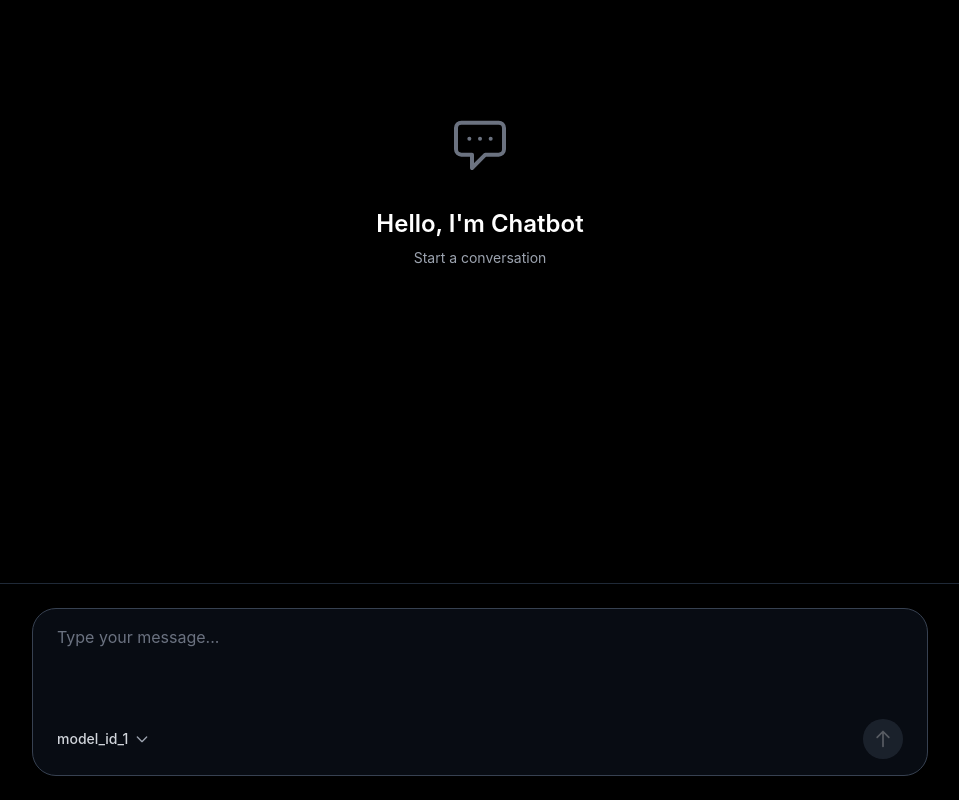
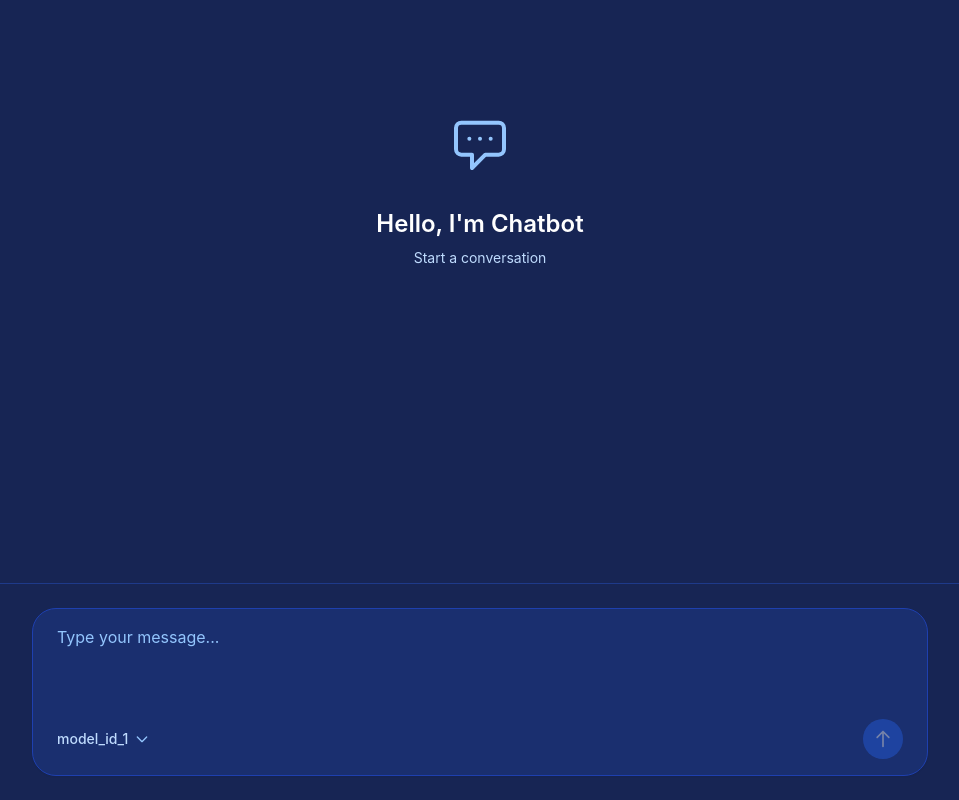
Before and after one commit to yangxinyangxin2-ctrl/YANGXIN-nextjs-chat, a Next.js app: page / in a window 1280 px wide. Shown: the whole page, without its empty margins (160-1119 px from the left). Built offline with nearby package versions, Linux system fonts and the light colour scheme.

Commit message:
修改chatgpt颜色，你喜欢吗
Change-Id: I1271c5637381afbe652c75522d8e6ba106c2a79b

```diff
--- a/src/app/globals.css
+++ b/src/app/globals.css
@@ -4,15 +4,15 @@
 
 :root {
   --foreground-rgb: 255, 255, 255;
-  --background-start-rgb: 0, 0, 0;
-  --background-end-rgb: 0, 0, 0;
+  --background-start-rgb: 30, 58, 138;
+  --background-end-rgb: 23, 37, 84;
 }
 
 @media (prefers-color-scheme: dark) {
   :root {
     --foreground-rgb: 255, 255, 255;
-    --background-start-rgb: 0, 0, 0;
-    --background-end-rgb: 0, 0, 0;
+    --background-start-rgb: 30, 58, 138;
+    --background-end-rgb: 23, 37, 84;
   }
 }
 
--- a/src/app/page.tsx
+++ b/src/app/page.tsx
@@ -138,18 +138,18 @@ export default function Home() {
   const currentModelInfo = availableModels.find((m) => m.id === currentModel);
 
   return (
-    <div className="flex flex-col h-screen bg-black text-white">
+    <div className="flex flex-col h-screen bg-blue-950 text-white">
       <div className="flex-1 overflow-y-auto">
         <div className="max-w-3xl mx-auto px-4 py-8">
           {messages.length === 0 ? (
             <div className="flex flex-col items-center justify-center h-full text-center py-20">
               <div className="mb-8">
-                <EmptyChatIcon className="w-16 h-16 text-gray-500 mx-auto" />
+                <EmptyChatIcon className="w-16 h-16 text-blue-300 mx-auto" />
               </div>
               <h3 className="text-2xl font-semibold text-white mb-2">
                 Hello, I&apos;m Chatbot
               </h3>
-              <p className="text-gray-400 text-sm">Start a conversation</p>
+              <p className="text-blue-200 text-sm">Start a conversation</p>
             </div>
           ) : (
             <>
@@ -160,9 +160,9 @@ export default function Home() {
                     <div className={`flex gap-4 max-w-[80%] ${isUser ? 'flex-row-reverse' : 'flex-row'}`}>
                       <div className="flex-shrink-0 pt-1">
                         {isUser ? (
-                          <div className="w-8 h-8 rounded-full bg-white flex items-center justify-center">
+                          <div className="w-8 h-8 rounded-full bg-blue-500 flex items-center justify-center">
                             <svg
-                              className="w-4 h-4 text-black"
+                              className="w-4 h-4 text-white"
                               fill="none"
                               viewBox="0 0 24 24"
                               stroke="currentColor"
@@ -176,9 +176,9 @@ export default function Home() {
                             </svg>
                           </div>
                         ) : (
-                          <div className="w-8 h-8 rounded-full bg-gray-800 flex items-center justify-center">
+                          <div className="w-8 h-8 rounded-full bg-blue-800 flex items-center justify-center">
                             <svg
-                              className="w-4 h-4 text-gray-400"
+                              className="w-4 h-4 text-blue-200"
                               fill="none"
                               viewBox="0 0 24 24"
                               stroke="currentColor"
@@ -193,7 +193,7 @@ export default function Home() {
                           </div>
                         )}
                       </div>
-                      <div className="flex items-center justify-center text-sm text-gray-100">
+                      <div className="flex items-center justify-center text-sm text-blue-50">
                         {isUser ? (
                           <p className="leading-relaxed whitespace-pre-wrap">{message.content}</p>
                         ) : (
@@ -213,9 +213,9 @@ export default function Home() {
         </div>
       </div>
 
-      <div className="bg-black px-4 py-6 border-t border-gray-800">
+      <div className="bg-blue-950 px-4 py-6 border-t border-blue-900">
         <div className="max-w-4xl mx-auto">
-          <div className="relative px-6 py-4 rounded-3xl border border-gray-700 bg-gray-900/50 shadow-sm">
+          <div className="relative px-6 py-4 rounded-3xl border border-blue-800 bg-blue-900/50 shadow-sm">
             <textarea
               ref={textareaRef}
               value={input}
@@ -224,7 +224,7 @@ export default function Home() {
               placeholder="Type your message..."
               disabled={isLoading}
               rows={1}
-              className="w-full bg-transparent text-white placeholder-gray-500 focus:outline-none focus:ring-0 resize-none disabled:opacity-50 disabled:cursor-not-allowed text-base min-h-[80px] pb-12 border-0"
+              className="w-full bg-transparent text-white placeholder-blue-300 focus:outline-none focus:ring-0 resize-none disabled:opacity-50 disabled:cursor-not-allowed text-base min-h-[80px] pb-12 border-0"
             />
             <div className="flex items-center justify-between mt-2">
               <div className="relative" ref={modelDropdownRef}>
@@ -232,11 +232,11 @@ export default function Home() {
                   onClick={() => setIsModelOpen(!isModelOpen)}
                   className="flex items-center gap-1.5 px-0 py-0 hover:opacity-70 transition-opacity text-sm"
                 >
-                  <span className="text-gray-300 font-medium">
+                  <span className="text-blue-200 font-medium">
                     {currentModelInfo?.name || 'Select Model'}
                   </span>
                   <svg
-                    className={`w-4 h-4 text-gray-400 transition-transform ${
+                    className={`w-4 h-4 text-blue-300 transition-transform ${
                       isModelOpen ? 'rotate-180' : ''
                     }`}
                     fill="none"
@@ -247,7 +247,7 @@ export default function Home() {
                   </svg>
                 </button>
                 {isModelOpen && (
-                  <div className="absolute bottom-full mb-2 left-0 w-56 bg-gray-800 border border-gray-700 rounded-lg shadow-xl z-50">
+                  <div className="absolute bottom-full mb-2 left-0 w-56 bg-blue-900 border border-blue-800 rounded-lg shadow-xl z-50">
                     <div className="p-1.5">
                       {availableModels.map((model) => (
                         <button
@@ -258,8 +258,8 @@ export default function Home() {
                           }}
                           className={`w-full text-left px-3 py-2 rounded-md transition-colors ${
                             model.id === currentModel
-                              ? 'bg-gray-700'
-                              : 'hover:bg-gray-700/50'
+                              ? 'bg-blue-800'
+                              : 'hover:bg-blue-800/50'
                           }`}
                         >
                           <div className="flex items-center justify-between">
@@ -289,7 +289,7 @@ export default function Home() {
               <button
                 onClick={handleSend}
                 disabled={isLoading || !input.trim()}
-                className="w-10 h-10 rounded-full bg-gray-700 text-gray-300 disabled:opacity-40 disabled:cursor-not-allowed hover:bg-gray-600 transition-colors flex items-center justify-center flex-shrink-0"
+                className="w-10 h-10 rounded-full bg-blue-600 text-white disabled:opacity-40 disabled:cursor-not-allowed hover:bg-blue-500 transition-colors flex items-center justify-center flex-shrink-0"
               >
                 <SendIcon className="w-5 h-5" />
               </button>
```
